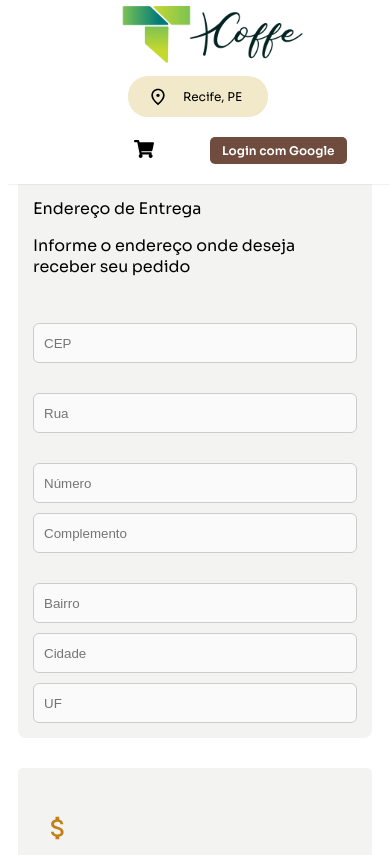
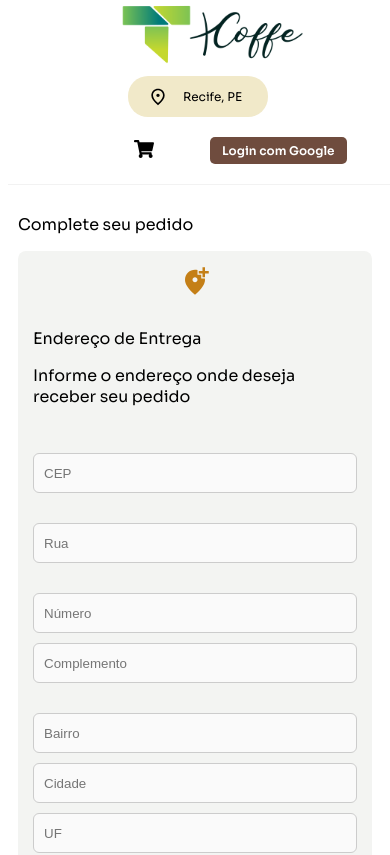
Before and after one commit to arllekws/t-coffee, a React (Vite) app: page /Carrinho in a window 390 px wide. Shown: the top 855 px of the page. Built offline with nearby package versions, Linux system fonts and the light colour scheme; no server answers.

Commit message:
Iniciando integração de pedidos com o Firestore

```diff
--- a/src/components/Header/styles.css
+++ b/src/components/Header/styles.css
@@ -96,7 +96,7 @@
   }
 
   .actions{
-    padding-right: 30px;
+    padding-right: 20px;
   }
 
   .Logo{
--- a/src/pages/Cart/styles.module.css
+++ b/src/pages/Cart/styles.module.css
@@ -22,6 +22,7 @@
     gap: 30px;               /* Reduz o espaçamento no mobile */
     align-items: center;     /* Centraliza os itens no mobile */
     padding: 10px;
+
   }
 
   .leftSide
@@ -42,6 +43,7 @@
     gap: 30px;
     align-items: center;
     padding: 10px;
+    padding-top: 140px;
   }
 
   .leftSide
```
